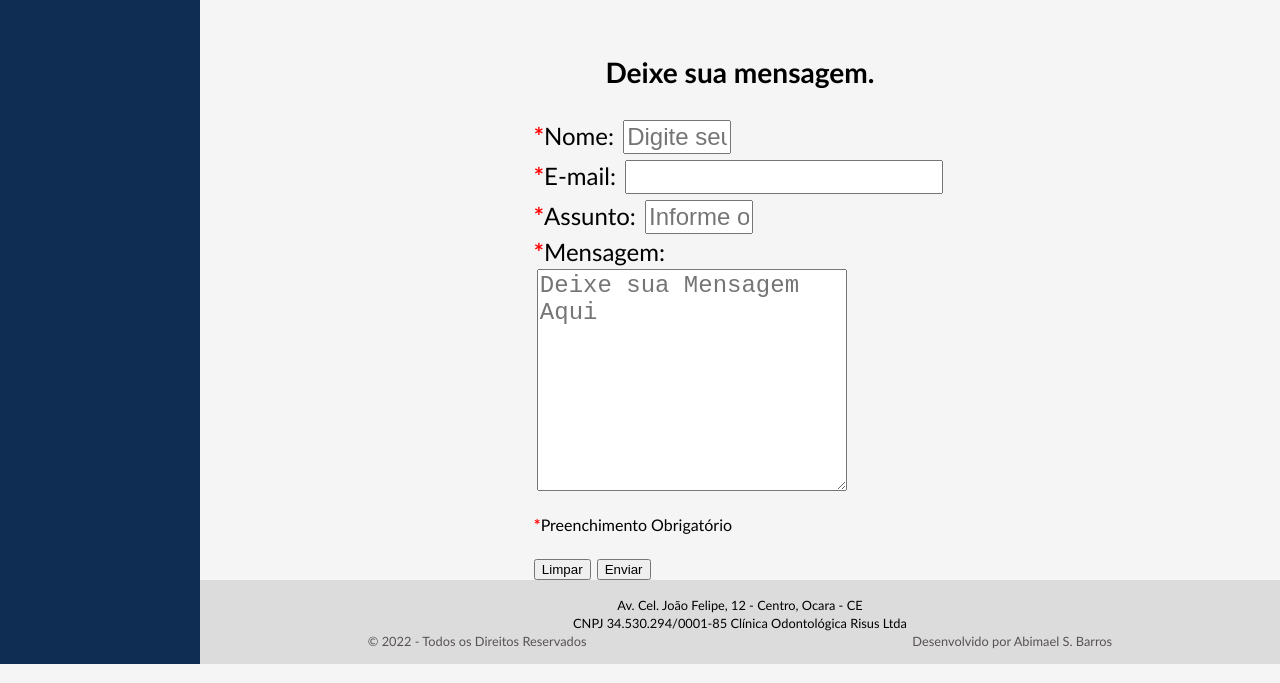
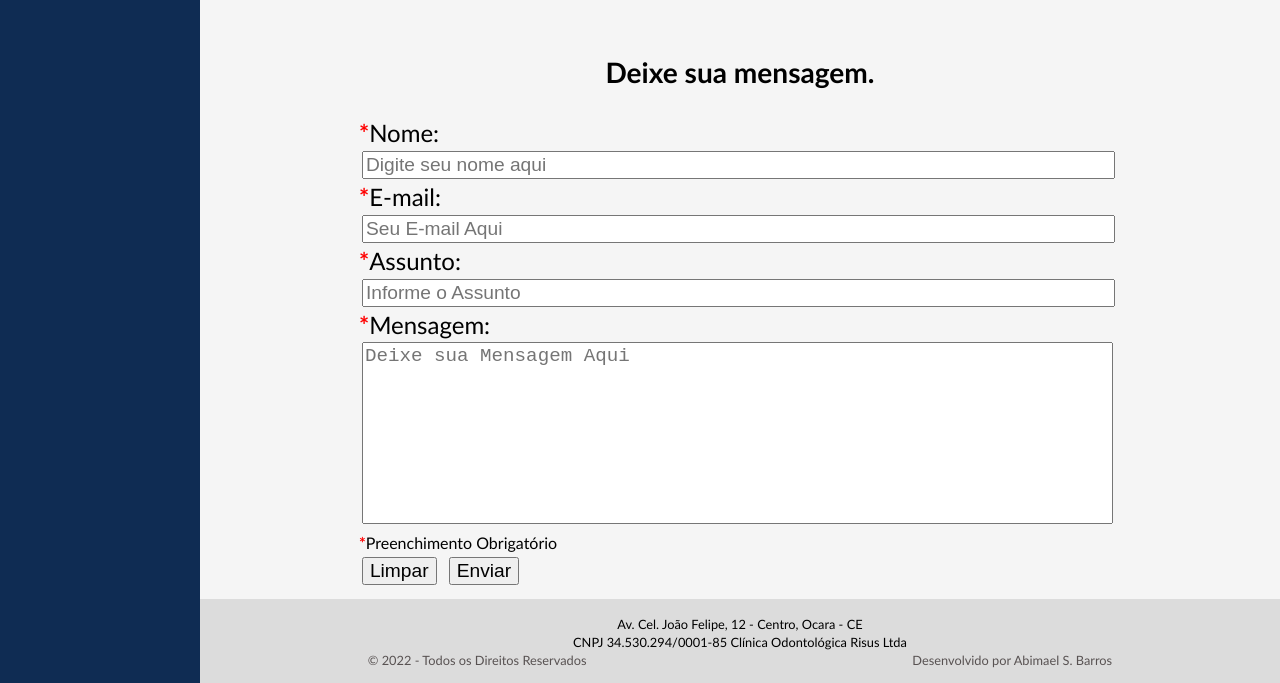
Before and after one commit to AbimaelSB/clinica-risus, a plain HTML site: page contact.html in a window 1280 px wide. Shown: the part 778-1461 px from the top of the page. Drawn offline with Linux system fonts and the light colour scheme.

Commit message:
update file

```diff
--- a/contact.html
+++ b/contact.html
@@ -40,19 +40,22 @@
         <iframe class="address" src="https://www.google.com/maps/embed?pb=!1m18!1m12!1m3!1d3402.6834058673535!2d-38.596397685704865!3d-4.491398748784294!2m3!1f0!2f0!3f0!3m2!1i1024!2i768!4f13.1!3m3!1m2!1s0x7b92a723fbb505d%3A0xbe42573f16f39319!2sAv.%20Cel.%20Jo%C3%A3o%20Felipe%2C%2012%20-%20Ocara%2C%20CE%2C%2062755-000!5e1!3m2!1spt-BR!2sbr!4v1665023349473!5m2!1spt-BR!2sbr" width="700" height="450" style="border:0;" loading="lazy" referrerpolicy="no-referrer-when-downgrade"></iframe>
         <div class="formulario">
           <h3>Deixe sua mensagem.</h3>
-          <form autocomplete="off" method="get">
-            <label><span id="asterisco">*</span>Nome:</label>
+          <form autocomplete="off">
+            <label><span id="asterisco">*</span>Nome:
             <input type="text" maxlength="20" placeholder="Digite seu nome aqui" required> <br>
-            <label><span id="asterisco">*</span>E-mail:</label>
-            <input type="email"> <br>
-            <label><span id="asterisco">*</span>Assunto:</label>
-            <input type="text" maxlength="30" placeholder="Informe o Assunto" required> <br>
+            </label>
+            <label><span id="asterisco">*</span>E-mail:
+            </label>
+            <input type="email" placeholder="Seu E-mail Aqui" required> <br>
+            <label><span id="asterisco">*</span>Assunto:
+            </label>
+            <input type="text" maxlength="40" placeholder="Informe o Assunto" required> <br>
             <label><span id="asterisco">*</span>Mensagem:</label> <br>
-            <textarea name="comment" maxlength="250" rows="8" cols="20" placeholder="Deixe sua Mensagem Aqui" required></textarea>
+            <textarea id="msg" name="comment" maxlength="250" rows="8" placeholder="Deixe sua Mensagem Aqui" required></textarea>
             <p><span id="asterisco">*</span>Preenchimento Obrigatório</p>
-            <div>
+            <div class="buttons">
               <button type="reset">Limpar</button>
-              <button type="button">Enviar</button>
+              <button type="submit">Enviar</button>
             </div>
           </form>
         </div>
--- a/css/style.css
+++ b/css/style.css
@@ -197,15 +197,30 @@ table tr td:nth-child(1){
   font-size: 1.5rem;
 }
 
-.formulario form textarea, input{
-  font-size: 1.5rem;
+.formulario form textarea, input, button{
+  font-size: 1.2rem;
   margin: 3px;
 }
 
-.formulario form input[type=text]{
-  width: 100px;
+.formulario form{
+  width: 75%;
+  padding: 1px;
+}
+
+.formulario form input[type="text"], input[type="email"]{
+  width: 97.8%;
 }
 
 .formulario p{
   font-size: medium;
+  margin: 1px 0 1px;
 }
+
+#msg{
+  width: 97.8%;
+  resize: none;
+}
+
+.buttons{
+  margin-bottom: 10px;
+}
```
